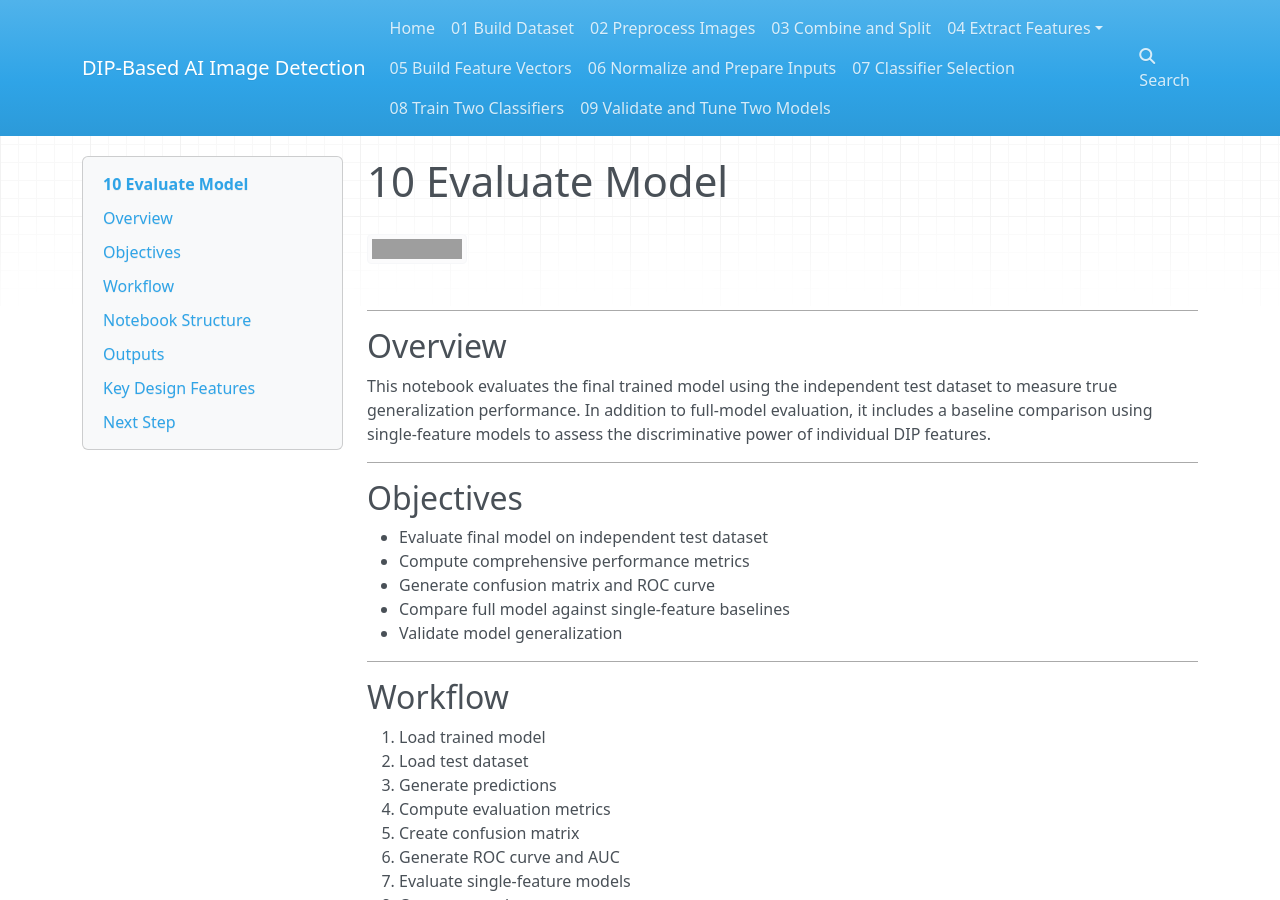
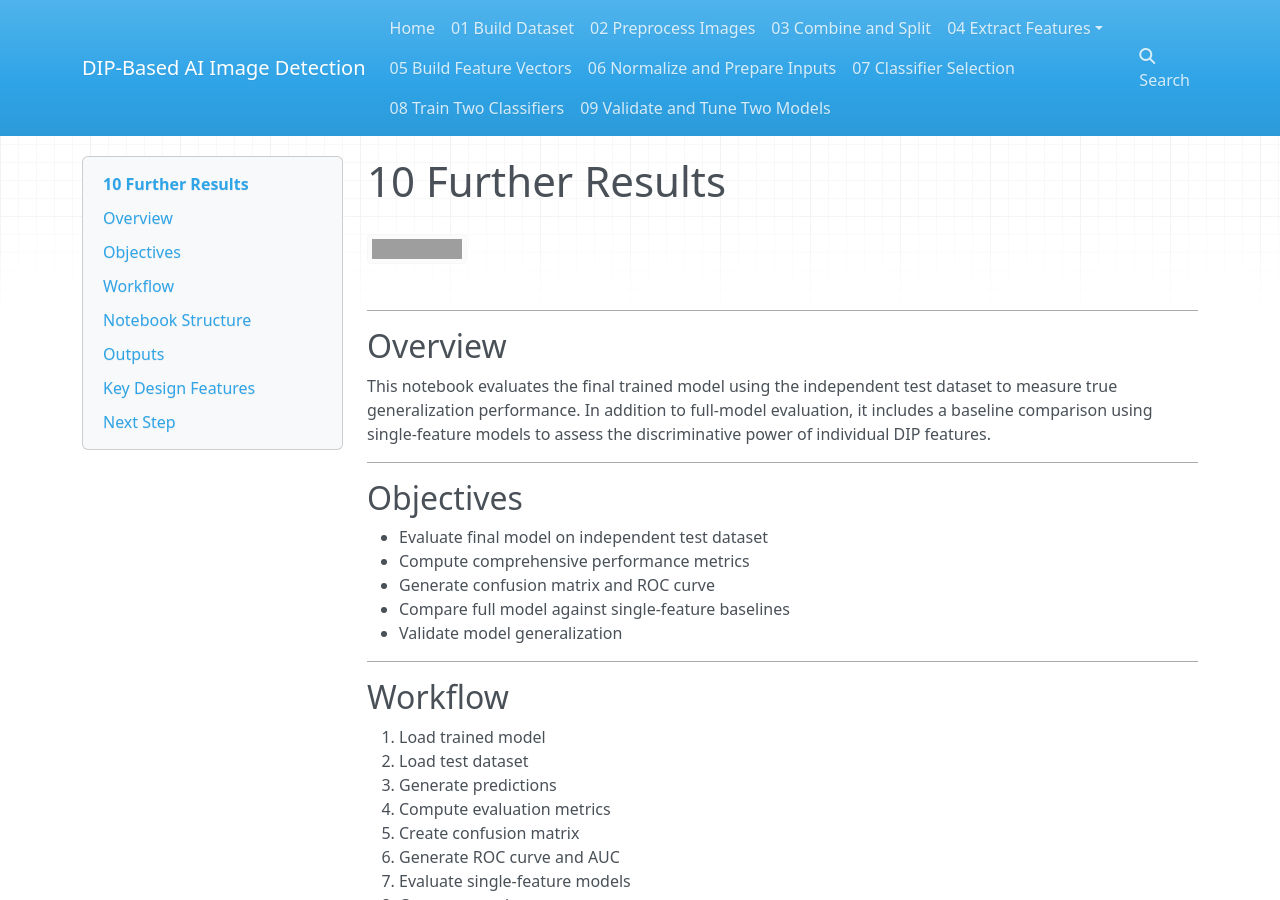
Before and after one commit to pgailinas/dip-ai-image-detection, an MkDocs documentation site: the page built from docs/10_Further_Results.md, in a window 1280 px wide and 900 px high. Built offline with MkDocs 1.6.1, drawn with Linux system fonts in a browser that asks for light colours; nearby versions of some CDN libraries; grey boxes are pictures that could not be loaded.

Commit message:
Update 10_Further_Results.md

```diff
--- a/docs/10_Further_Results.md
+++ b/docs/10_Further_Results.md
@@ -1,6 +1,6 @@
-# 10 Evaluate Model
+# 10 Further Results
 
-[![Open in Colab](https://colab.research.google.com/assets/colab-badge.svg)](https://colab.research.google.com/github/pgailinas/dip-ai-image-detection/blob/main/notebooks/10_Evaluate_Model.ipynb)
+[![Open in Colab](https://colab.research.google.com/assets/colab-badge.svg)](https://colab.research.google.com/github/pgailinas/dip-ai-image-detection/blob/main/notebooks/10_Further_Results.ipynb)
 
 ---
 
```
